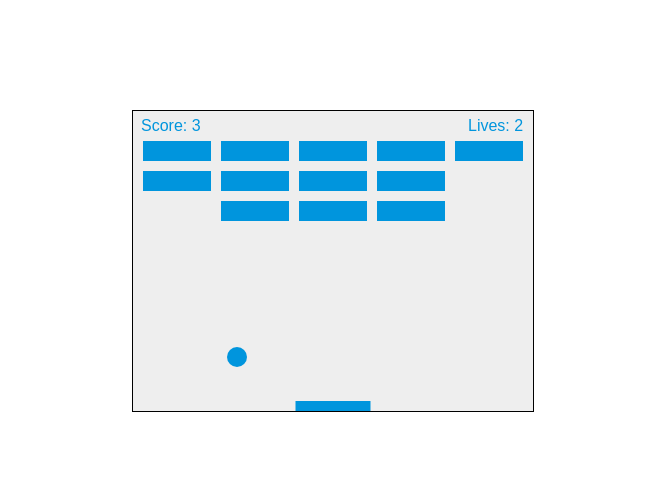
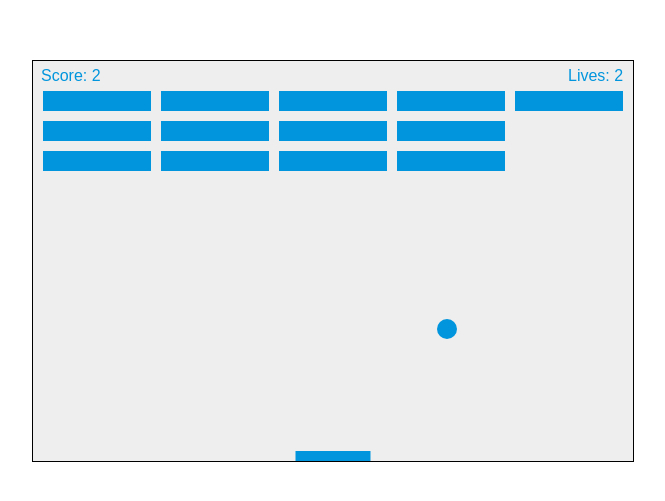
Before and after one commit to alexandreangeli/arkanoid, a plain HTML site: page index.html in a window 1280 px wide. Shown: the part 139-640 px from the top of the page, without its empty margins (307-972 px from the left). Drawn offline with Linux system fonts and the light colour scheme.

Commit message:
dimensions change

```diff
--- a/index.html
+++ b/index.html
@@ -25,7 +25,7 @@
   </head>
 
   <body>
-    <canvas width="400" height="300"></canvas>
+    <canvas width="600" height="400"></canvas>
   </body>
 
   <script language="javascript" type="text/javascript" src="score.js"></script>
```
